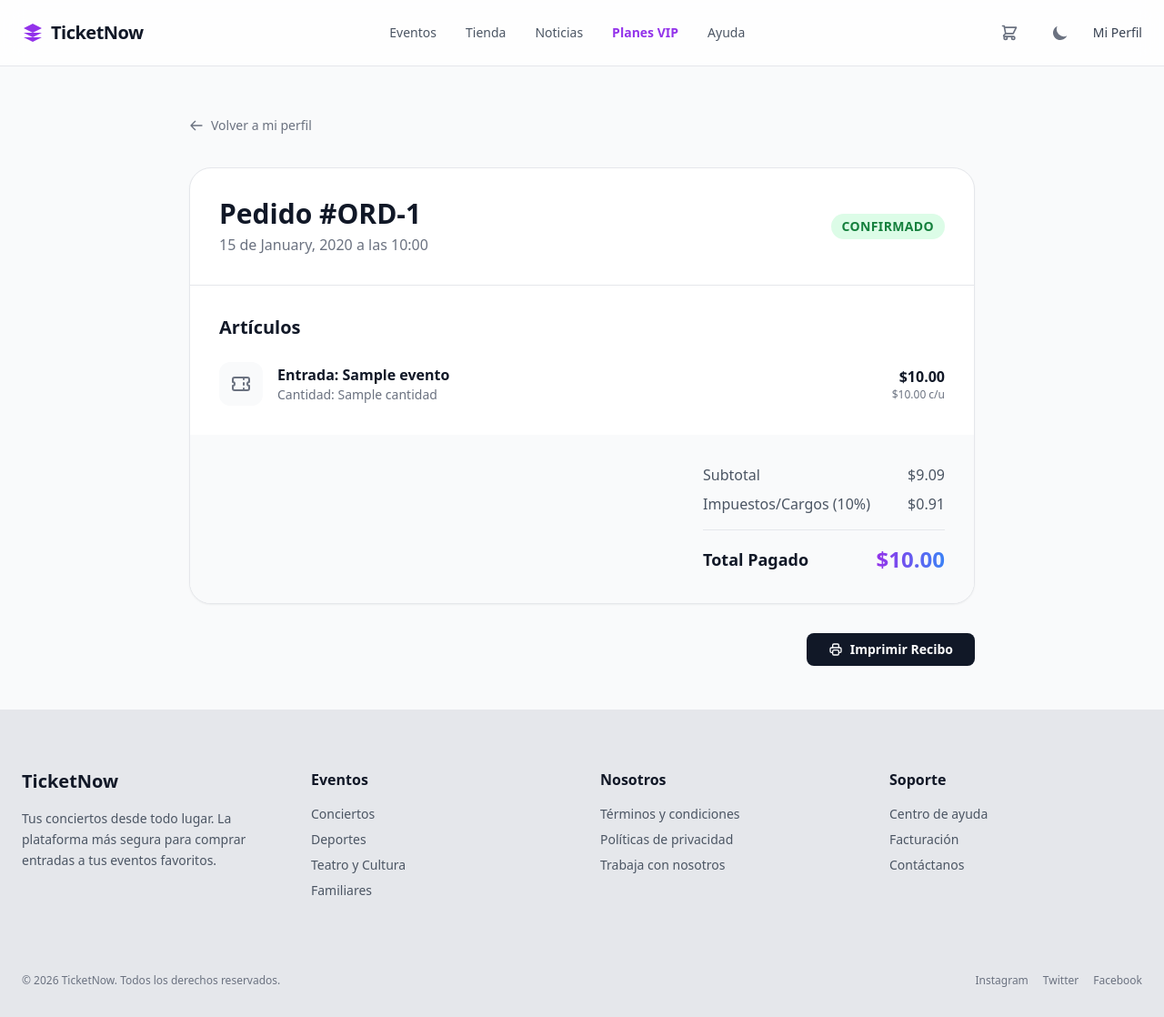
After one commit to Sixtebansito/ticketnow-html, a Python web app: template templates/detalle_pedido.html in a window 1280 px wide. The commit adds this page. Shown: the whole page at 91% size. Run offline with Jinja, Linux system fonts and the light colour scheme; the template is opened without the code that fills it: most values are stand-ins (such as "Sample title", 1, 10 or a date in 2020); some libraries are stand-ins or nearby versions.

Commit message:
Agregar detalle de pedidos y notificaciones por correo

```diff
--- /dev/null
+++ b/templates/detalle_pedido.html
@@ -0,0 +1,92 @@
+{% extends "base.html" %}
+
+{% block title %}Detalle del Pedido #ORD-{{ pedido.id }} - TicketNow{% endblock %}
+
+{% block content %}
+<div class="max-w-4xl px-4 py-12 mx-auto pt-32">
+    <div class="mb-8">
+        <a href="{{ url_for('perfil') }}" class="inline-flex items-center gap-2 text-sm text-gray-500 transition hover:text-purple-600 dark:text-gray-400 dark:hover:text-purple-400">
+            <svg class="w-4 h-4" fill="none" stroke="currentColor" viewBox="0 0 24 24">
+                <path stroke-linecap="round" stroke-linejoin="round" stroke-width="2" d="M10 19l-7-7m0 0l7-7m-7 7h18"></path>
+            </svg>
+            Volver a mi perfil
+        </a>
+    </div>
+
+    <div class="bg-white dark:bg-[#12121a] border border-gray-200 dark:border-white/5 rounded-3xl overflow-hidden shadow-sm">
+        <div class="p-8 border-b border-gray-200 dark:border-white/5">
+            <div class="flex flex-col gap-4 sm:flex-row sm:items-center sm:justify-between">
+                <div>
+                    <h1 class="text-3xl font-bold text-gray-900 dark:text-white">Pedido #ORD-{{ pedido.id }}</h1>
+                    <p class="mt-1 text-gray-500 dark:text-gray-400">{{ pedido.fecha.strftime('%d de %B, %Y a las %H:%M') }}</p>
+                </div>
+                <div class="flex items-center gap-2">
+                    <span class="bg-green-100 text-green-700 dark:bg-green-500/20 dark:text-green-400 px-3 py-1 rounded-full text-sm font-bold tracking-wide uppercase">Confirmado</span>
+                </div>
+            </div>
+        </div>
+
+        <div class="p-8">
+            <h2 class="mb-6 text-xl font-bold text-gray-900 dark:text-white">Artículos</h2>
+
+            <div class="space-y-6">
+                {% for item in pedido.items %}
+                <div class="flex items-center justify-between pb-6 border-b border-gray-100 dark:border-white/5 last:border-0 last:pb-0">
+                    <div class="flex items-center gap-4">
+                        <div class="flex items-center justify-center w-12 h-12 rounded-xl bg-gray-50 dark:bg-[#1a1a24] text-gray-500 dark:text-gray-400">
+                            {% if item.evento %}
+                                <svg class="w-6 h-6" fill="none" stroke="currentColor" viewBox="0 0 24 24"><path stroke-linecap="round" stroke-linejoin="round" stroke-width="2" d="M15 5v2m0 4v2m0 4v2M5 5a2 2 0 00-2 2v3a2 2 0 110 4v3a2 2 0 002 2h14a2 2 0 002-2v-3a2 2 0 110-4V7a2 2 0 00-2-2H5z"></path></svg>
+                            {% else %}
+                                <svg class="w-6 h-6" fill="none" stroke="currentColor" viewBox="0 0 24 24"><path stroke-linecap="round" stroke-linejoin="round" stroke-width="2" d="M16 11V7a4 4 0 00-8 0v4M5 9h14l1 12H4L5 9z"></path></svg>
+                            {% endif %}
+                        </div>
+                        <div>
+                            <h3 class="font-bold text-gray-900 dark:text-white">
+                                {% if item.evento %}
+                                    Entrada: {{ item.evento.titulo }}
+                                {% else %}
+                                    Suscripción VIP / Otro
+                                {% endif %}
+                            </h3>
+                            <p class="text-sm text-gray-500 dark:text-gray-400">
+                                Cantidad: {{ item.cantidad }}
+                            </p>
+                        </div>
+                    </div>
+                    <div class="text-right">
+                        <p class="font-bold text-gray-900 dark:text-white">${{ "%.2f"|format(item.precioUn * item.cantidad) }}</p>
+                        <p class="text-xs text-gray-500 dark:text-gray-400">${{ "%.2f"|format(item.precioUn) }} c/u</p>
+                    </div>
+                </div>
+                {% endfor %}
+            </div>
+        </div>
+
+        <div class="p-8 bg-gray-50 dark:bg-[#1a1a24]">
+            <div class="flex justify-end">
+                <div class="w-full sm:w-1/2 md:w-1/3">
+                    <div class="flex items-center justify-between mb-2 text-gray-600 dark:text-gray-400">
+                        <span>Subtotal</span>
+                        <span>${{ "%.2f"|format(pedido.total / 1.10) }}</span>
+                    </div>
+                    <div class="flex items-center justify-between mb-4 text-gray-600 dark:text-gray-400">
+                        <span>Impuestos/Cargos (10%)</span>
+                        <span>${{ "%.2f"|format(pedido.total - (pedido.total / 1.10)) }}</span>
+                    </div>
+                    <div class="pt-4 border-t border-gray-200 dark:border-white/10 flex items-center justify-between">
+                        <span class="text-lg font-bold text-gray-900 dark:text-white">Total Pagado</span>
+                        <span class="text-2xl font-black text-transparent bg-clip-text bg-gradient-to-r from-purple-600 to-blue-500">${{ "%.2f"|format(pedido.total) }}</span>
+                    </div>
+                </div>
+            </div>
+        </div>
+    </div>
+
+    <div class="flex justify-end mt-8">
+        <button onclick="window.print()" class="px-6 py-2 text-sm font-bold text-white transition bg-gray-900 rounded-lg dark:bg-white dark:text-black hover:opacity-80 flex items-center gap-2">
+            <svg class="w-4 h-4" fill="none" stroke="currentColor" viewBox="0 0 24 24"><path stroke-linecap="round" stroke-linejoin="round" stroke-width="2" d="M17 17h2a2 2 0 002-2v-4a2 2 0 00-2-2H5a2 2 0 00-2 2v4a2 2 0 002 2h2m2 4h6a2 2 0 002-2v-4a2 2 0 00-2-2H9a2 2 0 00-2 2v4a2 2 0 002 2zm8-12V5a2 2 0 00-2-2H9a2 2 0 00-2 2v4h10z"></path></svg>
+            Imprimir Recibo
+        </button>
+    </div>
+</div>
+{% endblock %}
--- a/templates/footer.html
+++ b/templates/footer.html
@@ -10,28 +10,28 @@
         <div>
             <h4 class="font-semibold mb-4 text-gray-900 dark:text-white">Eventos</h4>
             <ul class="space-y-2 text-sm text-gray-600 dark:text-gray-500">
-                <li><a href="#" class="hover:text-purple-600 dark:hover:text-purple-400 transition">Conciertos</a></li>
-                <li><a href="#" class="hover:text-purple-600 dark:hover:text-purple-400 transition">Deportes</a></li>
-                <li><a href="#" class="hover:text-purple-600 dark:hover:text-purple-400 transition">Teatro y Cultura</a></li>
-                <li><a href="#" class="hover:text-purple-600 dark:hover:text-purple-400 transition">Familiares</a></li>
+                <li><a href="/eventos" class="hover:text-purple-600 dark:hover:text-purple-400 transition">Conciertos</a></li>
+                <li><a href="/eventos" class="hover:text-purple-600 dark:hover:text-purple-400 transition">Deportes</a></li>
+                <li><a href="/eventos" class="hover:text-purple-600 dark:hover:text-purple-400 transition">Teatro y Cultura</a></li>
+                <li><a href="/eventos" class="hover:text-purple-600 dark:hover:text-purple-400 transition">Familiares</a></li>
             </ul>
         </div>
 
         <div>
             <h4 class="font-semibold mb-4 text-gray-900 dark:text-white">Nosotros</h4>
             <ul class="space-y-2 text-sm text-gray-600 dark:text-gray-500">
-                <li><a href="#" class="hover:text-purple-600 dark:hover:text-purple-400 transition">Términos y condiciones</a></li>
-                <li><a href="#" class="hover:text-purple-600 dark:hover:text-purple-400 transition">Políticas de privacidad</a></li>
-                <li><a href="#" class="hover:text-purple-600 dark:hover:text-purple-400 transition">Trabaja con nosotros</a></li>
+                <li><a href="/ayuda" class="hover:text-purple-600 dark:hover:text-purple-400 transition">Términos y condiciones</a></li>
+                <li><a href="/ayuda" class="hover:text-purple-600 dark:hover:text-purple-400 transition">Políticas de privacidad</a></li>
+                <li><a href="/ayuda" class="hover:text-purple-600 dark:hover:text-purple-400 transition">Trabaja con nosotros</a></li>
             </ul>
         </div>
 
         <div>
             <h4 class="font-semibold mb-4 text-gray-900 dark:text-white">Soporte</h4>
             <ul class="space-y-2 text-sm text-gray-600 dark:text-gray-500">
-                <li><a href="#" class="hover:text-purple-600 dark:hover:text-purple-400 transition">Centro de ayuda</a></li>
-                <li><a href="#" class="hover:text-purple-600 dark:hover:text-purple-400 transition">Facturación</a></li>
-                <li><a href="#" class="hover:text-purple-600 dark:hover:text-purple-400 transition">Contáctanos</a></li>
+                <li><a href="/ayuda" class="hover:text-purple-600 dark:hover:text-purple-400 transition">Centro de ayuda</a></li>
+                <li><a href="/ayuda" class="hover:text-purple-600 dark:hover:text-purple-400 transition">Facturación</a></li>
+                <li><a href="/ayuda" class="hover:text-purple-600 dark:hover:text-purple-400 transition">Contáctanos</a></li>
             </ul>
         </div>
     </div>
--- a/templates/perfil.html
+++ b/templates/perfil.html
@@ -91,7 +91,7 @@
                                 <td class="px-6 py-4">{{ pedido.fecha.strftime('%Y-%m-%d') }}</td>
                                 <td class="px-6 py-4 font-medium text-gray-900 dark:text-white">#ORD-{{ pedido.id }}</td>
                                 <td class="px-6 py-4">${{ "%.2f"|format(pedido.total) }}</td>
-                                <td class="px-6 py-4"><a href="#" class="text-purple-600 dark:text-purple-400 hover:underline">Ver Detalle</a></td>
+                                <td class="px-6 py-4"><a href="{{ url_for('detalle_pedido', id=pedido.id) }}" class="text-purple-600 dark:text-purple-400 hover:underline">Ver Detalle</a></td>
                             </tr>
                             {% else %}
                                 <tr><td colspan="4" class="px-6 py-4 text-center">No hay compras registradas.</td></tr>
```
Also changed, not shown: app.py (+49 -1 lines), email_utils.py (added, +37 -0 lines).
